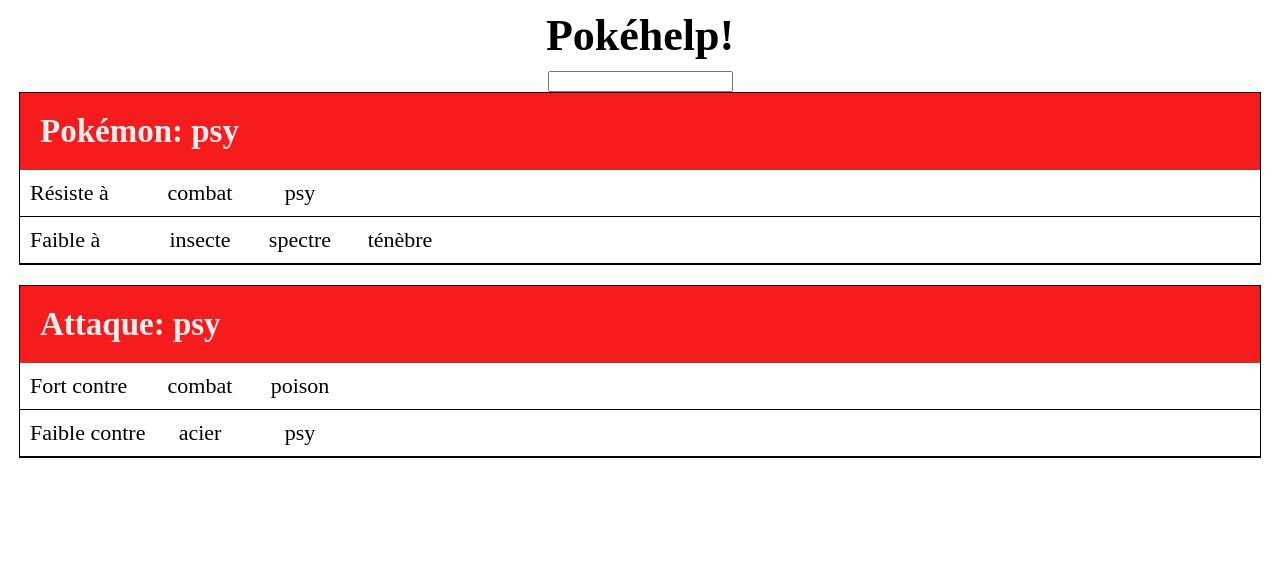
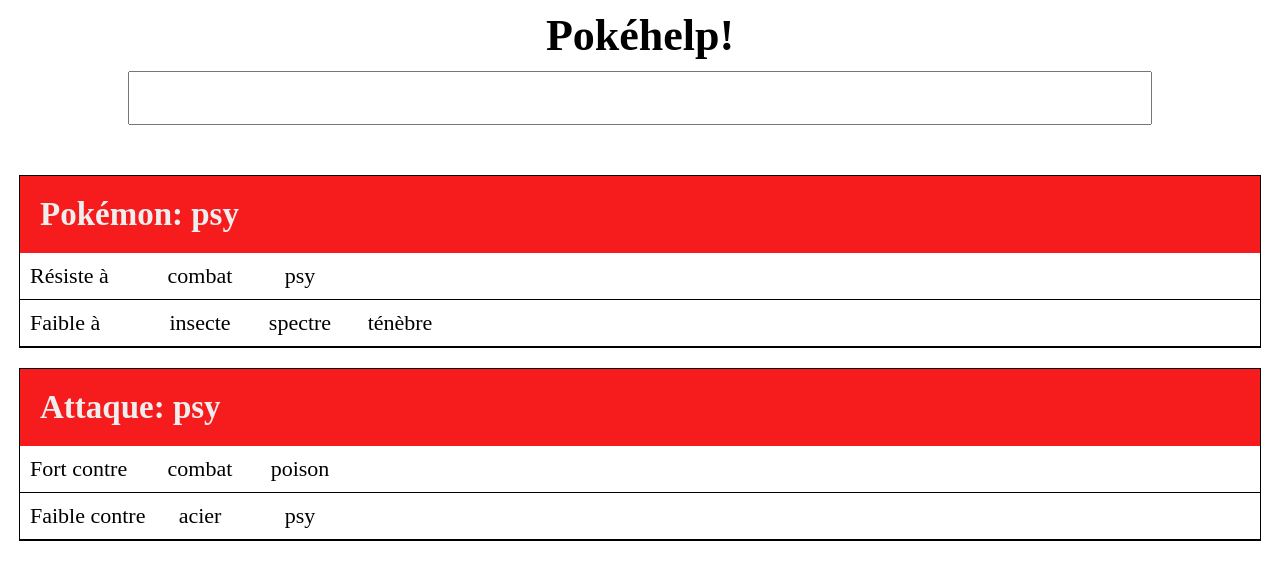
Before and after one commit to Marie-Bewiwi/pokemon-type-chart, a React app: page / in a window 1280 px wide. Shown: the top 580 px of the page. Built offline with nearby package versions, Linux system fonts and the light colour scheme.

Commit message:
Add basic style

```diff
--- a/src/components/Search/Search.scss
+++ b/src/components/Search/Search.scss
@@ -2,4 +2,13 @@
   display: flex;
   justify-content: center;
   align-items: center;
+  margin-bottom: 50px;
+  width: 80%;
+
+  & > input {
+    height: 50px;
+    width: 100%;
+    font-size: 20px;
+    padding: 0 10px;
+  }
 }
```
